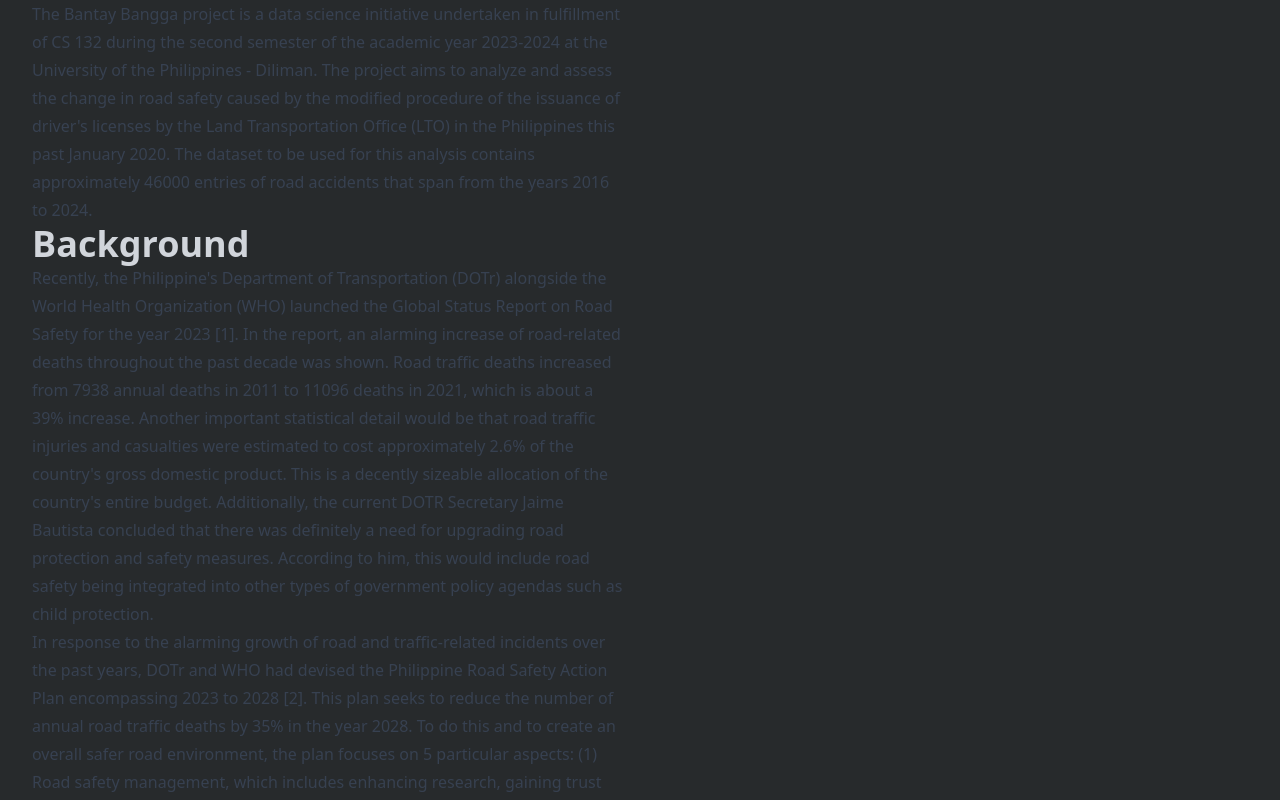
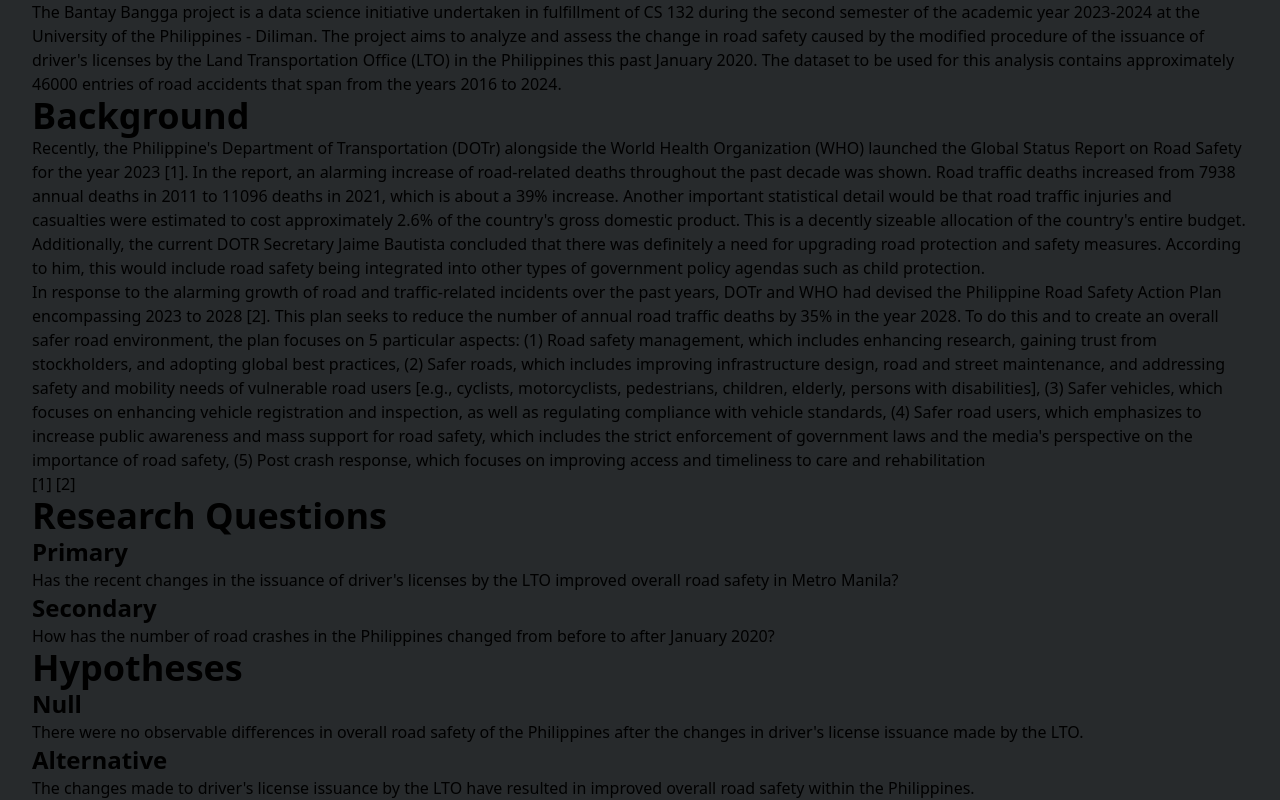
Before and after one commit to bantay-bangga/bantay-bangga.github.io, a SvelteKit app: page / in a window 1280 px wide. Shown: the part 620-1420 px from the top of the page. Built offline with nearby package versions, Linux system fonts and the light colour scheme.

Commit message:
refactor: place prose-insert as a class for the parent `article`

```diff
--- a/src/routes/+page.svelte
+++ b/src/routes/+page.svelte
@@ -4,18 +4,18 @@
 
 <Hero />
 
-<article>
-    <h1 class="text-4xl font-extrabold prose dark:prose-invert"> Overview </h1>
+<article class="prose-invert">
+    <h1 class="text-4xl font-extrabold"> Overview </h1>
 
-    <p class="prose dark:prose-invert">
+    <p>
         The Bantay Bangga project is a data science initiative undertaken in fulfillment of CS 132 during the second semester of the academic year 2023-2024 at the University of the Philippines - Diliman.
         The project aims to analyze and assess the change in road safety caused by the modified procedure of the issuance of driver's licenses by the Land Transportation Office (LTO) in the Philippines this past January 2020.
         The dataset to be used for this analysis contains approximately 46000 entries of road accidents that span from the years 2016 to 2024.
     </p>
 
-    <h1 class="text-4xl font-extrabold prose dark: prose-invert"> Background </h1>
+    <h1 class="text-4xl font-extrabold"> Background </h1>
     <!-- CONTENT -->
-    <p class="prose dark:prose-invert">
+    <p>
         <!-- NOTE: We only need 1-3 references, so far we've got 2. -->
 
         <!-- FIRST REFERENCE -->
@@ -43,32 +43,32 @@
 
     </p>
     <!-- REFERENCES -->
-    <p class="prose dark:prose-invert">
+    <p>
         <a href="https://www.who.int/philippines/news/detail/18-12-2023-dotr--who--road-safety-partners-launch-global-status-report-on-road-safety-2023-in-the-philippines" target="_blank">[1]</a>
         <a href="https://www.who.int/philippines/news/detail/31-05-2023-department-of-transportation--world-health-organization-launch-philippine-road-safety-action-plan-2023-2028" target="_blank">[2]</a>
     </p>
 
-    <h1 class="text-4xl font-extrabold prose dark:prose-invert"> Research Questions </h1>
+    <h1 class="text-4xl font-extrabold"> Research Questions </h1>
 
-    <h2 class="text-2xl font-extrabold prose dark:prose-invert"> Primary </h2>
-    <p class="prose dark:prose-invert">
+    <h2 class="text-2xl font-extrabold"> Primary </h2>
+    <p>
         Has the recent changes in the issuance of driver's licenses by the LTO improved overall road safety in Metro Manila?
     </p>
 
-    <h2 class="text-2xl font-extrabold prose dark:prose-invert"> Secondary </h2>
-    <p class="prose dark:prose-invert">
+    <h2 class="text-2xl font-extrabold"> Secondary </h2>
+    <p>
         How has the number of road crashes in the Philippines changed from before to after January 2020?
     </p>
 
-    <h1 class="text-4xl font-extrabold prose dark:prose-invert"> Hypotheses </h1>
+    <h1 class="text-4xl font-extrabold"> Hypotheses </h1>
 
-    <h2 class="text-2xl font-extrabold prose dark:prose-invert"> Null </h2>
-    <p class="prose dark:prose-invert">
+    <h2 class="text-2xl font-extrabold"> Null </h2>
+    <p>
         There were no observable differences in overall road safety of the Philippines after the changes in driver's license issuance made by the LTO.
     </p>
 
-    <h2 class="text-2xl font-extrabold prose dark:prose-invert"> Alternative </h2>
-    <p class="prose dark:prose-invert">
+    <h2 class="text-2xl font-extrabold"> Alternative </h2>
+    <p>
         The changes made to driver's license issuance by the LTO have resulted in improved overall road safety within the Philippines.
     </p>
 </article>
```
